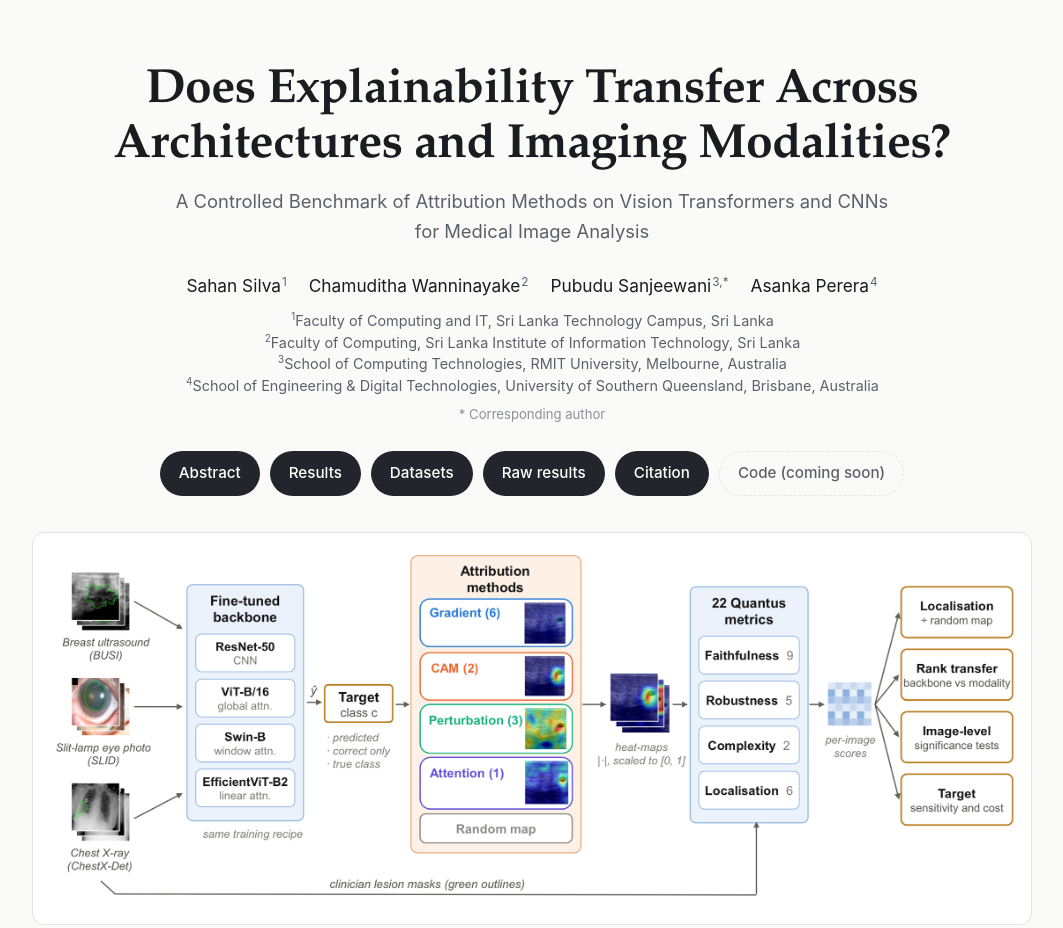
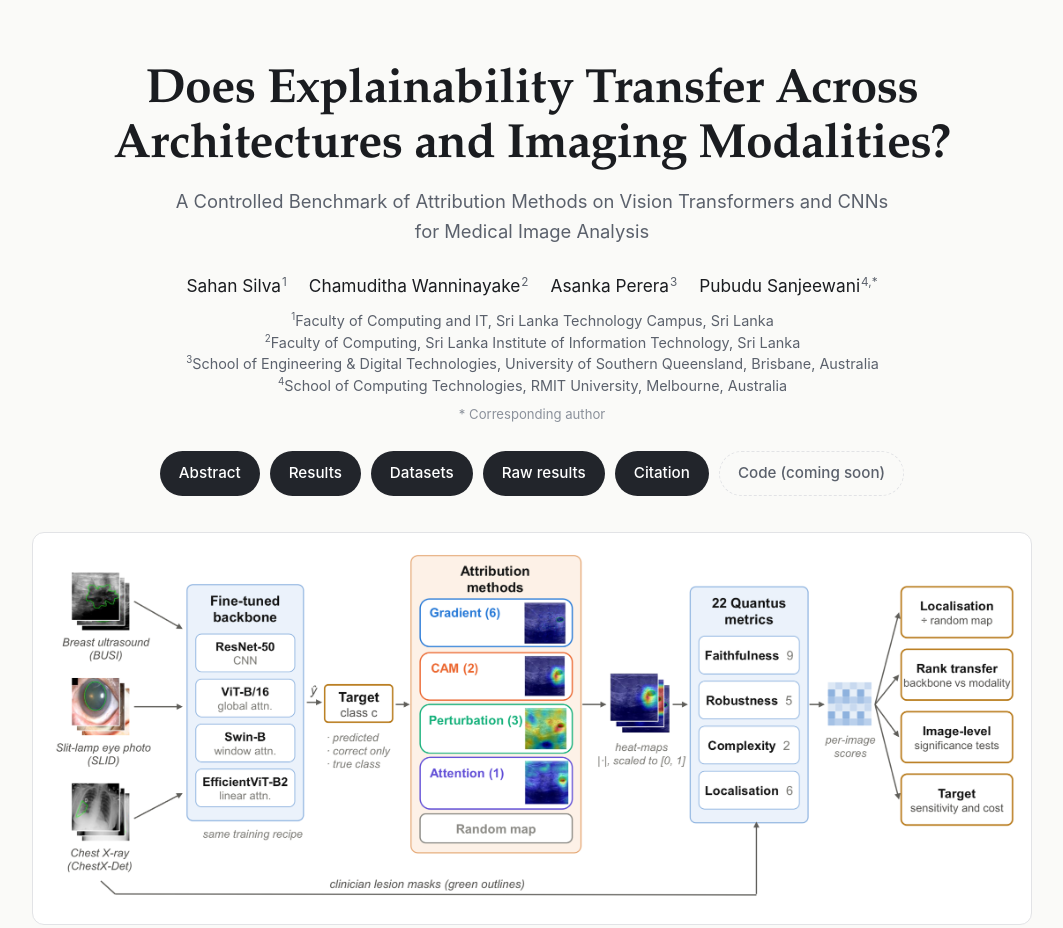
Before and after one commit to SahansilvaDev/MedXAI-Transfer, a plain HTML site: page docs/index.html in a window 1280 px wide. Shown: the top 928 px of the page, without its empty margins (108-1171 px from the left). Drawn offline with Linux system fonts and the light colour scheme.

Commit message:
Make Pubudu Sanjeewani last author

```diff
--- a/docs/index.html
+++ b/docs/index.html
@@ -129,14 +129,14 @@ footer{border-top:1px solid var(--line);padding-block:30px 50px;color:var(--mute
   <p class="authors">
     <span>Sahan Silva<sup>1</sup></span>
     <span>Chamuditha Wanninayake<sup>2</sup></span>
-    <span>Pubudu Sanjeewani<sup>3,*</sup></span>
-    <span>Asanka Perera<sup>4</sup></span>
+    <span>Asanka Perera<sup>3</sup></span>
+    <span>Pubudu Sanjeewani<sup>4,*</sup></span>
   </p>
   <p class="affil">
     <span><sup>1</sup>Faculty of Computing and IT, Sri Lanka Technology Campus, Sri Lanka</span>
     <span><sup>2</sup>Faculty of Computing, Sri Lanka Institute of Information Technology, Sri Lanka</span>
-    <span><sup>3</sup>School of Computing Technologies, RMIT University, Melbourne, Australia</span>
-    <span><sup>4</sup>School of Engineering &amp; Digital Technologies, University of Southern Queensland, Brisbane, Australia</span>
+    <span><sup>3</sup>School of Engineering &amp; Digital Technologies, University of Southern Queensland, Brisbane, Australia</span>
+    <span><sup>4</sup>School of Computing Technologies, RMIT University, Melbourne, Australia</span>
   </p>
   <p class="corr">* Corresponding author</p>
   <nav class="btns" aria-label="Project links">
@@ -306,7 +306,7 @@ footer{border-top:1px solid var(--line);padding-block:30px 50px;color:var(--mute
   <div class="copy-wrap"><button class="copy" data-for="bibCode">Copy</button>
 <pre id="bibCode">@inproceedings{silva-xai-transfer-2026,
   title  = {Does Explainability Transfer Across Architectures and Imaging Modalities? A Controlled Benchmark of Attribution Methods on Vision Transformers and CNNs for Medical Image Analysis},
-  author = {Sahan Silva and Chamuditha Wanninayake and Pubudu Sanjeewani and Asanka Perera},
+  author = {Sahan Silva and Chamuditha Wanninayake and Asanka Perera and Pubudu Sanjeewani},
   year   = {2026}
 }</pre></div>
 </section>
```
Also changed, not shown: 1 other file.
